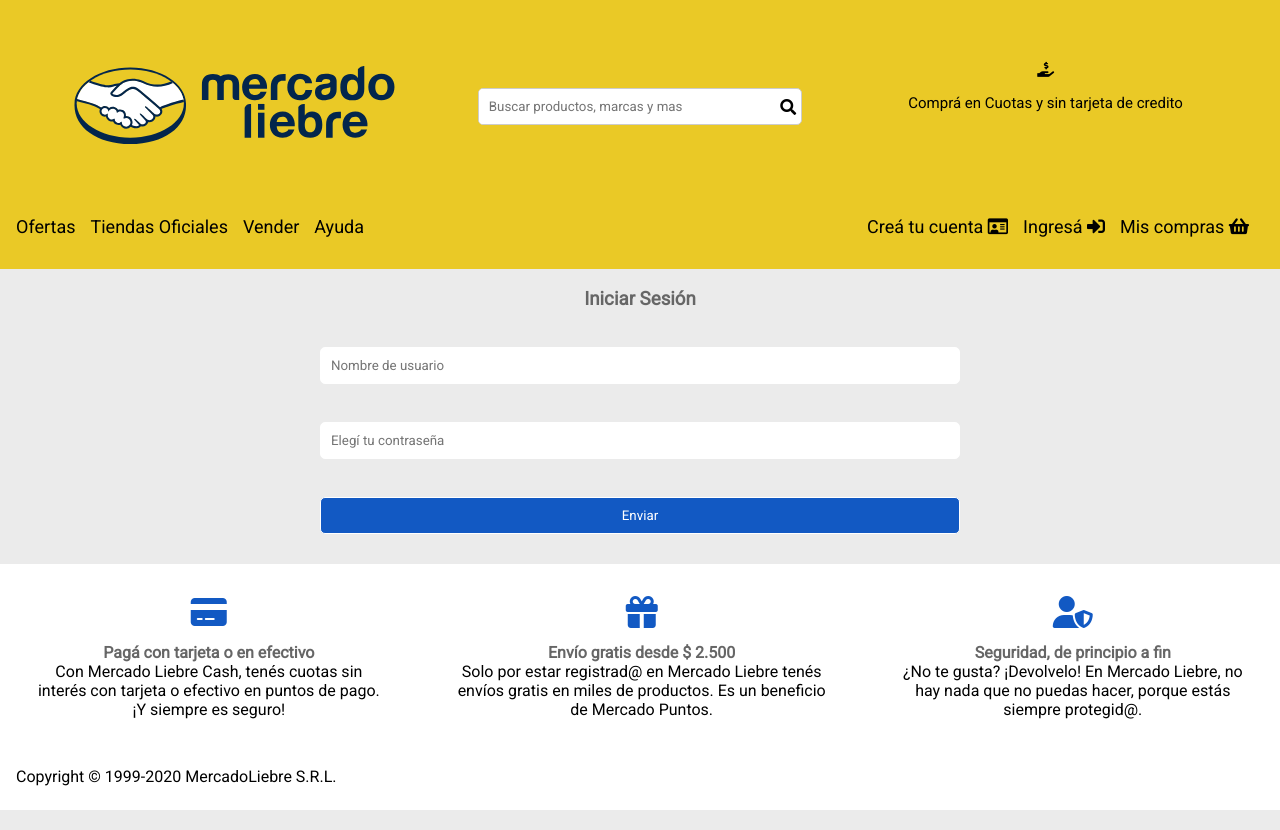
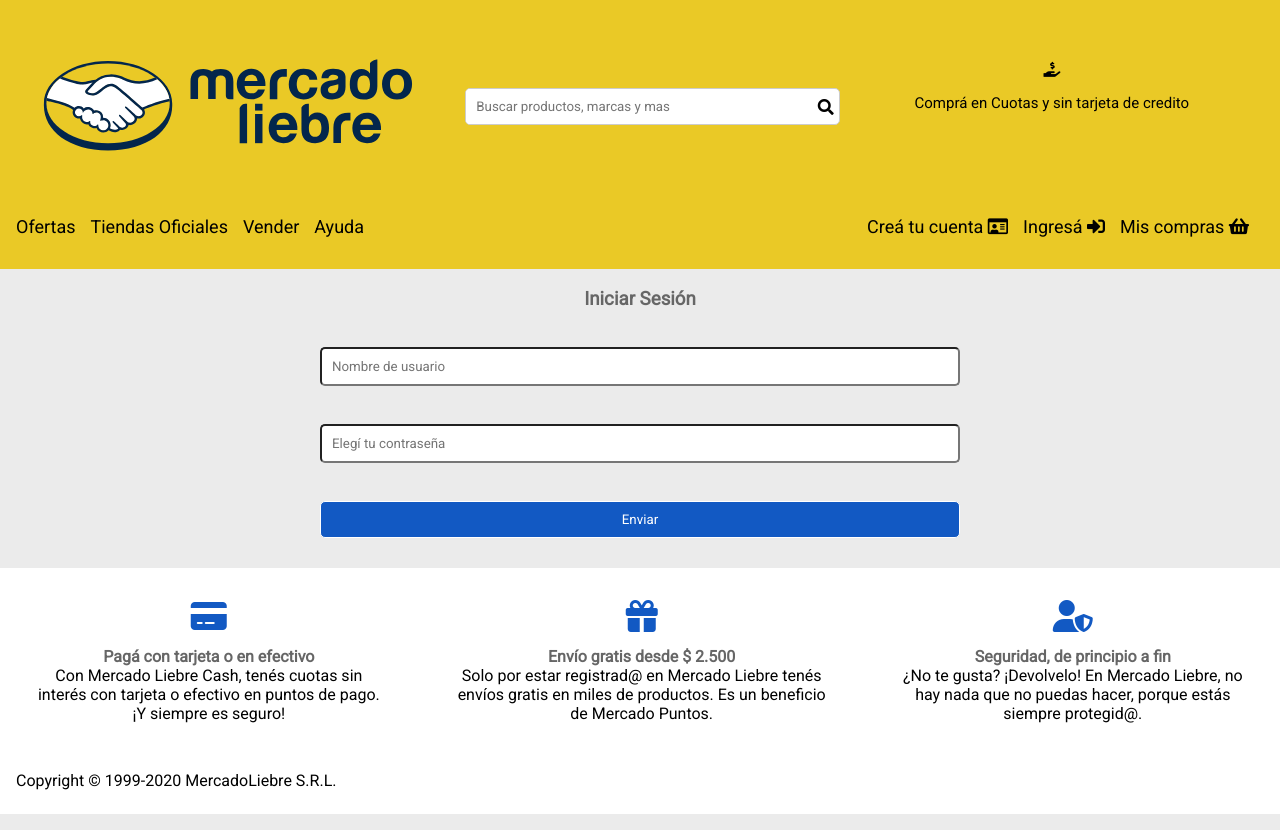
Before and after one commit to RitaLedesma42/Mercado-Liebre-render, a website: page views/login.html in a window 1280 px wide. Drawn offline with Linux system fonts and the light colour scheme.

Commit message:
correction login.css

```diff
--- a/public/css/login.css
+++ b/public/css/login.css
@@ -24,17 +24,13 @@
     flex-wrap: wrap;
     justify-content: space-evenly;
     align-items: center;
-
 }
-
-
 
 /*logo*/
 
-.logo, .search-container{
-    display: inline-block;
-    width: 50%;
-    padding: 2%;
+.logo{
+    width: 48%;
+    margin-right: 2%;
 }
 
 /*Barra de Busqueda*/
@@ -81,22 +77,17 @@
     font-size: 15px;
 }
 
-
-
 /*Barra de Navegacion*/
 
 nav {
     display: flex;
     justify-content: space-between;
-
 }
 
 ul li a{
     text-decoration: none;
     color: #000;
 }
-
-
 
 /*menu*/
 
@@ -113,6 +104,7 @@
     border-radius: 4px;
     color: #fff;
 }
+
 /*main*/
 
 main{
@@ -131,7 +123,6 @@
 /*formulario*/
 
 .name-user, .pass-w {
-    border: 1px solid #ffffff;
     border-radius: 5px;
     overflow: hidden;
     background-color: #ffffff;
@@ -157,8 +148,6 @@
 
 /*footer*/
 
-
-
 footer{
     background-color: white;
 }
@@ -169,6 +158,7 @@
     flex-direction: column;
     justify-content: center;
     align-items: center;
+
     padding-top: 1rem;
     padding-bottom: 1rem;
     margin-left: 12%;
@@ -186,6 +176,10 @@
     color: #00B3E7;
 }
 
+.bold{
+    font-weight: bold;
+}
+
 .card , .gift , .shield {
     padding: 2rem;
 }
@@ -195,7 +189,6 @@
     padding-top: 0.3rem;
     color: #666;
     margin: 0;
-    font-weight: bold;
 }
 
 p.texto {
@@ -207,7 +200,6 @@
     padding-bottom: 1.5rem;
     padding-left: 1rem;
 }
-
 
 /*media queries*/
 
```
